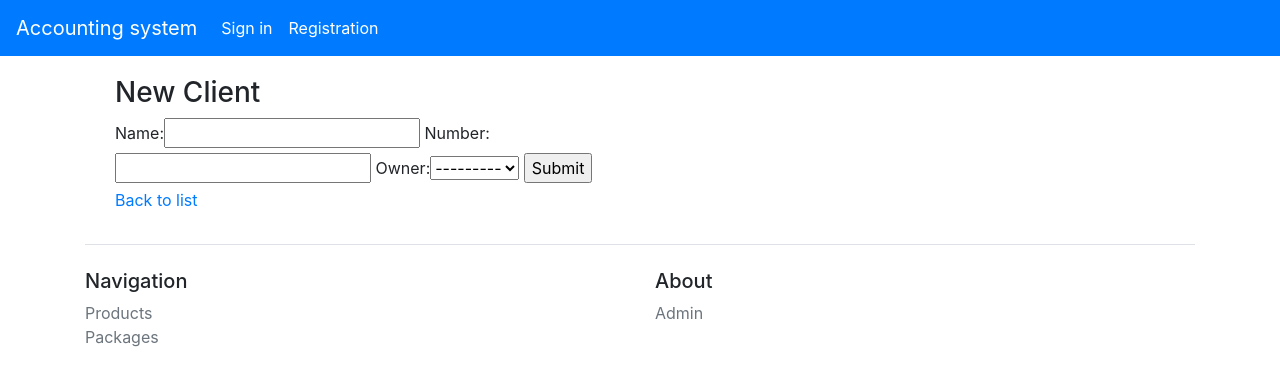
After one commit to nodirshox/accounting-system, a Django app: page /warehouse/new_client/ in a window 1280 px wide. The commit adds this page. Shown: the top 386 px of the page. Run offline with Django 3.2, Linux system fonts and the light colour scheme; some libraries are stand-ins or nearby versions.

Commit message:
Added CRUD opetions on Clients

```diff
--- a/account/templates/profile/profile.html
+++ b/account/templates/profile/profile.html
@@ -17,7 +17,7 @@
   </div>
 {% else %}
   <div>
-    <a href="warehouse">My Warehouse</a>
+    <a href="{% url 'warehouse' %}">My Warehouse</a>
   </div>
 {% endif %}
 
--- a/products/models.py
+++ b/products/models.py
@@ -31,6 +31,9 @@ class Packageprice(models.Model):
     product = models.ForeignKey(Product, on_delete=models.CASCADE)
     package = models.ForeignKey(Package, on_delete=models.CASCADE)
 
+    def __str__(self):
+        return self.package.name + ' - ' + self.product.name
+
 class Currency(models.Model):
     # 1 point in sum: e.x: 1 point = 10 000 sum
     money = models.IntegerField(null=True)
--- /dev/null
+++ b/warehouse/forms.py
@@ -0,0 +1,7 @@
+from django.forms import ModelForm
+from . models import Client
+
+class ClientForm(ModelForm):
+    class Meta:
+        model = Client
+        fields = '__all__'
--- a/warehouse/models.py
+++ b/warehouse/models.py
@@ -6,7 +6,7 @@ from products.models import Product
 class Client(models.Model):
     name = models.CharField(max_length=128, null=True)
     number = models.CharField(max_length=8, null=True)
-    owner = models.ForeignKey(User, on_delete=models.CASCADE)
+    owner = models.ForeignKey(User, null=True, on_delete=models.SET_NULL)
     date = models.DateTimeField(auto_now_add=True)
 
     def __str__(self):
@@ -17,8 +17,12 @@ class Warehouse(models.Model):
     bonus = models.IntegerField(default=0, null=True)
     cash = models.IntegerField(default=0, null=True)
     bankaccount = models.IntegerField(default=0, null=True)
+    #budjet = models.IntegerField(default=0, null=True)
     owner = models.ForeignKey(User, null=True, on_delete=models.SET_NULL)
     active = models.BooleanField(default=True)
+
+    def __str__(self):
+        return self.owner.first_name
 
 class Recourse(models.Model):
     quantity = models.IntegerField()
--- /dev/null
+++ b/warehouse/templates/client/new_client.html
@@ -0,0 +1,18 @@
+{% extends 'includes/base.html' %}
+
+{% block content %}
+
+<div class="container text-align-center pb-3 pt-3">
+    <div class="col-md-6">
+      <h3>New Client</h3>
+      <form action="" method="POST">
+
+        {% csrf_token %}
+        {{ form }}
+        <input type="submit" name="Create">
+      </form>
+      <a href="/warehouse/clients">Back to list</a>
+    </div>
+  </div>
+
+{% endblock content %}
--- a/warehouse/templates/warehouse.html
+++ b/warehouse/templates/warehouse.html
@@ -3,7 +3,9 @@
 {% block content %}
 
 <h3>Warehouse</h3>
-<a href="clients">My clients</a>
-<br>
+
+<div>
+    <a href="{% url 'clients' %}">My clients</a>
+</div>
 
 {% endblock content %}
--- a/warehouse/urls.py
+++ b/warehouse/urls.py
@@ -2,8 +2,10 @@ from django.urls import path
 from . import views
 
 urlpatterns = [
-    # Main page
-    path('', views.warehouse, name='warehouse'),
+    # Warehouse
+    path('warehouse/', views.my_warehouse, name='warehouse'),
     path('clients/', views.client, name='clients'),
-    path('new-client/', views.addclient, name='new-client'),
+    path('new_client/', views.add_client, name='new_client'),
+    path('update_client/<int:pk>/', views.update_client, name='update_client'),
+    path('delete_client/<int:pk>/', views.delete_client, name='delete_client'),
 ]
--- a/warehouse/views.py
+++ b/warehouse/views.py
@@ -1,22 +1,54 @@
-from django.shortcuts import render
+from django.shortcuts import render, redirect
 from . models import *
 from django.contrib.auth.models import User, auth
-# Create your views here.
-
+from . forms import ClientForm
 # My warehouse
-def warehouse(request):
-    return render(request, 'warehouse.html')
-
+def my_warehouse(request):
+    if request.user.is_authenticated:
+        return render(request, 'warehouse.html')
+    else:
+        return redirect('/login')
 # Clients
 def client(request):
-    clients = Client.objects.all()
-    client_count = clients.count()
-    context = {'clients': clients, 'client_count': client_count}
-    return render(request, 'client/client.html', context)
+    if request.user.is_authenticated:
+        user = request.user
+        clients = Client.objects.filter(owner=user.id)
+        client_count = clients.count()
 
-def addclient(request):
-    if request.user.is_authenticated:
-        return render(request, 'client/new-client.html')
+        context = { 'clients': clients, 'client_count': client_count }
+
+        return render(request, 'client/client.html', context)
     else:
-        #if request.method == 'POST':
-        return render(request, 'client/new-client.html')
+        return redirect('/login')
+def add_client(request):
+
+    form = ClientForm()
+
+    if request.method == 'POST':
+        form = ClientForm(request.POST)
+        if form.is_valid():
+            form.save()
+            return redirect('/warehouse/clients')
+    context = { 'form': form }
+    return render(request, 'client/new_client.html', context)
+
+def update_client(request, pk):
+    client = Client.objects.get(id=pk)
+    form = ClientForm(instance=client)
+
+    if request.method == 'POST':
+        form = ClientForm(request.POST, instance=client)
+        if form.is_valid():
+            form.save()
+            return redirect('/warehouse/clients')
+
+    context = { 'form': form }
+    return render(request, 'client/new_client.html', context)
+
+def delete_client(request, pk):
+    client = Client.objects.get(id=pk)
+    if request.method == 'POST':
+        client.delete()
+        return redirect('/warehouse/clients')
+    context = { 'client': client }
+    return render(request, 'client/delete_client.html', context)
```
Also changed, not shown: warehouse/templates/client/client.html (+5 -3 lines), warehouse/templates/client/delete_client.html (added, +17 -0 lines), warehouse/templates/client/new-client.html (deleted, +0 -24 lines), 1 other file.
